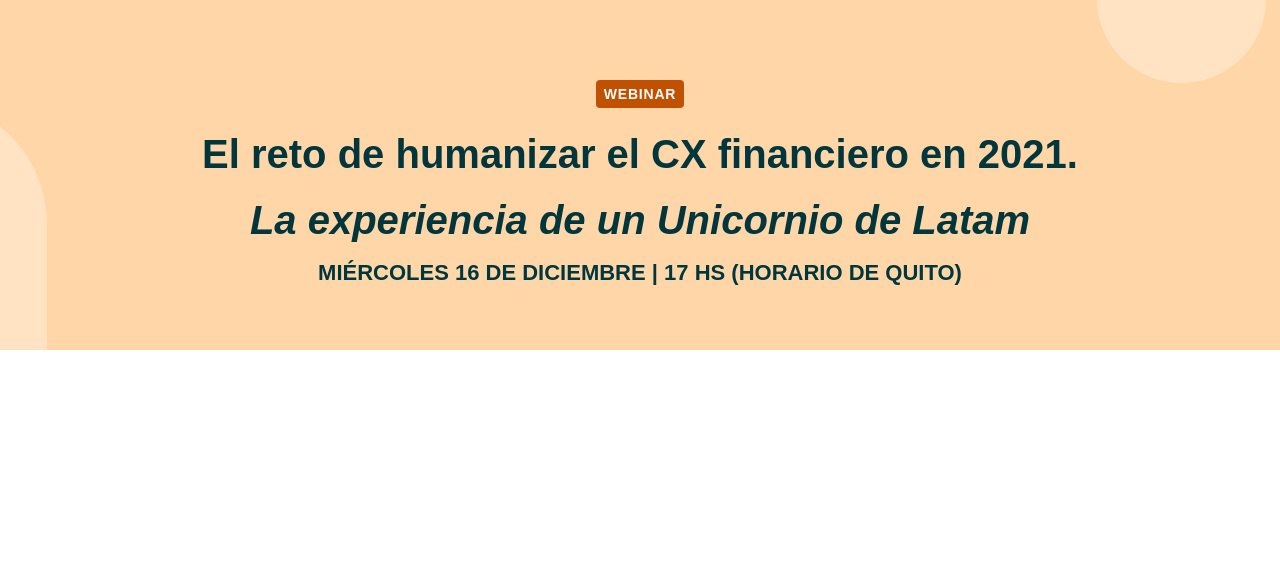
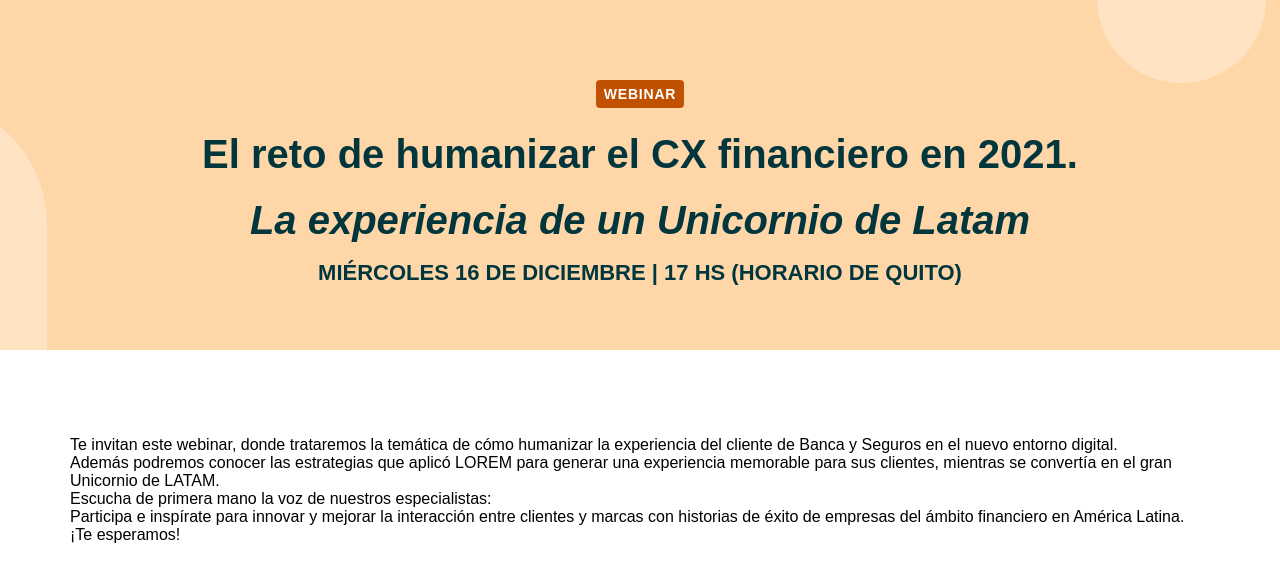
Before and after one commit to retaLazyCodes/the8Agency-challenge, a React (Create React App) app in the folder front/: page / in a window 1280 px wide. Shown: the top 582 px of the page. Built offline with nearby package versions, Linux system fonts and the light colour scheme.

Commit message:
Added components

```diff
--- a/front/src/App.js
+++ b/front/src/App.js
@@ -1,9 +1,11 @@
 import { Header } from 'components/Header';
+import { MainContent } from 'components/MainContent';
 
 function App() {
   return (
     <div>
       <Header />
+      <MainContent />
     </div>
   );
 }
--- /dev/null
+++ b/front/src/components/Description/index.js
@@ -0,0 +1,25 @@
+export const Description = () => {
+    return (
+        <div className='description'>
+            <p className='description__text'>
+                Te invitan este webinar, donde trataremos la temática de cómo humanizar la experiencia del cliente de Banca y
+                Seguros en el nuevo entorno digital.
+            </p>
+
+            <p className='description__text'>
+                Además podremos conocer las estrategias que aplicó LOREM para generar una experiencia memorable para sus
+                clientes, mientras se convertía en el gran Unicornio de LATAM.
+            </p>
+
+            <p className='description__text'>Escucha de primera mano la voz de nuestros especialistas:</p>
+
+
+            <p className='description__text'>
+                Participa e inspírate para innovar y mejorar la interacción entre clientes y marcas con historias de éxito de
+                empresas del ámbito financiero en América Latina.
+            </p>
+
+            <p className='description__text'>¡Te esperamos!</p>
+        </div>
+    );
+};
--- /dev/null
+++ b/front/src/components/MainContent/index.js
@@ -0,0 +1,11 @@
+import { Description } from "components/Description";
+
+import './styles.css';
+
+export const MainContent = () => {
+    return (
+        <div className='main-content'>
+            <Description />
+        </div>
+    );
+};
--- /dev/null
+++ b/front/src/components/MainContent/styles.css
@@ -0,0 +1,16 @@
+.main-content {
+  width: 1140px;
+  margin: auto;
+  padding: 86px 0 93px 0;
+  display: -webkit-box;
+  display: -ms-flexbox;
+  display: flex;
+  -webkit-box-orient: horizontal;
+  -webkit-box-direction: normal;
+      -ms-flex-direction: row;
+          flex-direction: row;
+  -webkit-box-pack: justify;
+      -ms-flex-pack: justify;
+          justify-content: space-between;
+}
+/*# sourceMappingURL=styles.css.map */
--- /dev/null
+++ b/front/src/components/MainContent/styles.scss
@@ -0,0 +1,10 @@
+@import '../../styles/variables';
+
+.main-content {
+	width: 1140px;
+	margin: auto;
+	padding: 86px 0 93px 0;
+	display: flex;
+	flex-direction: row;
+	justify-content: space-between;
+}
```
Also changed, not shown: 1 other file (tests, documents, lock files or other folders).
